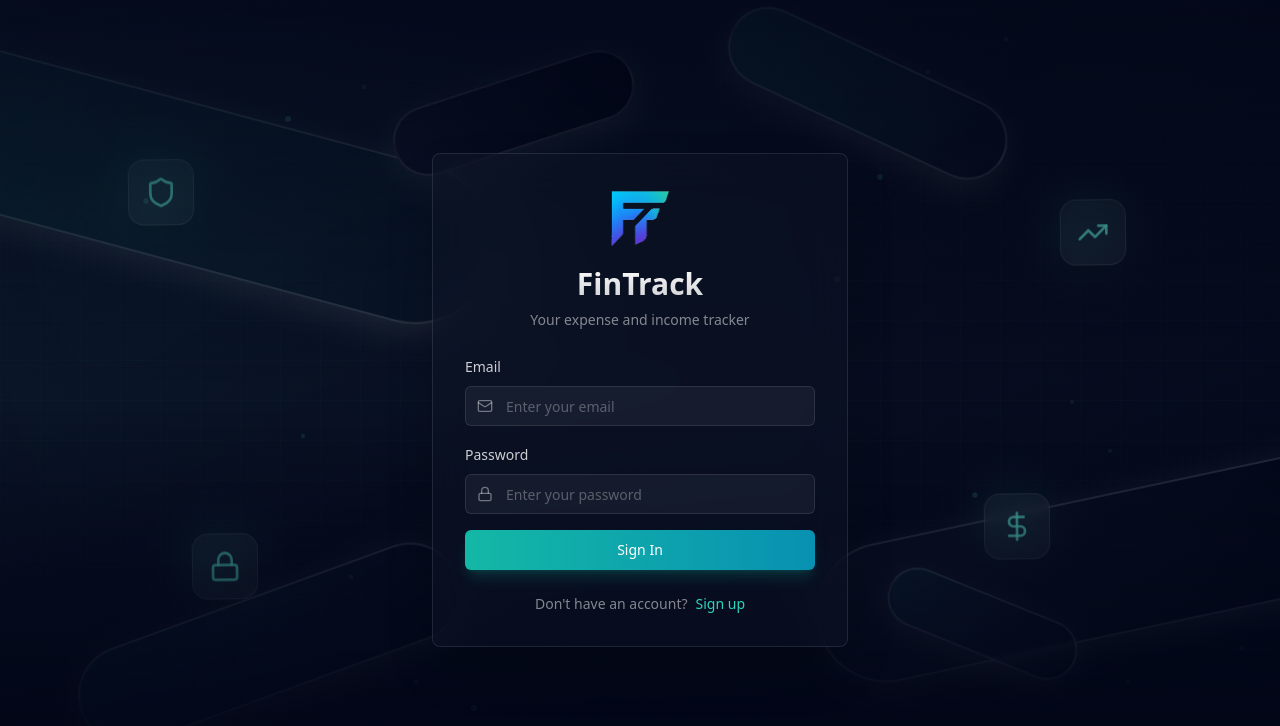
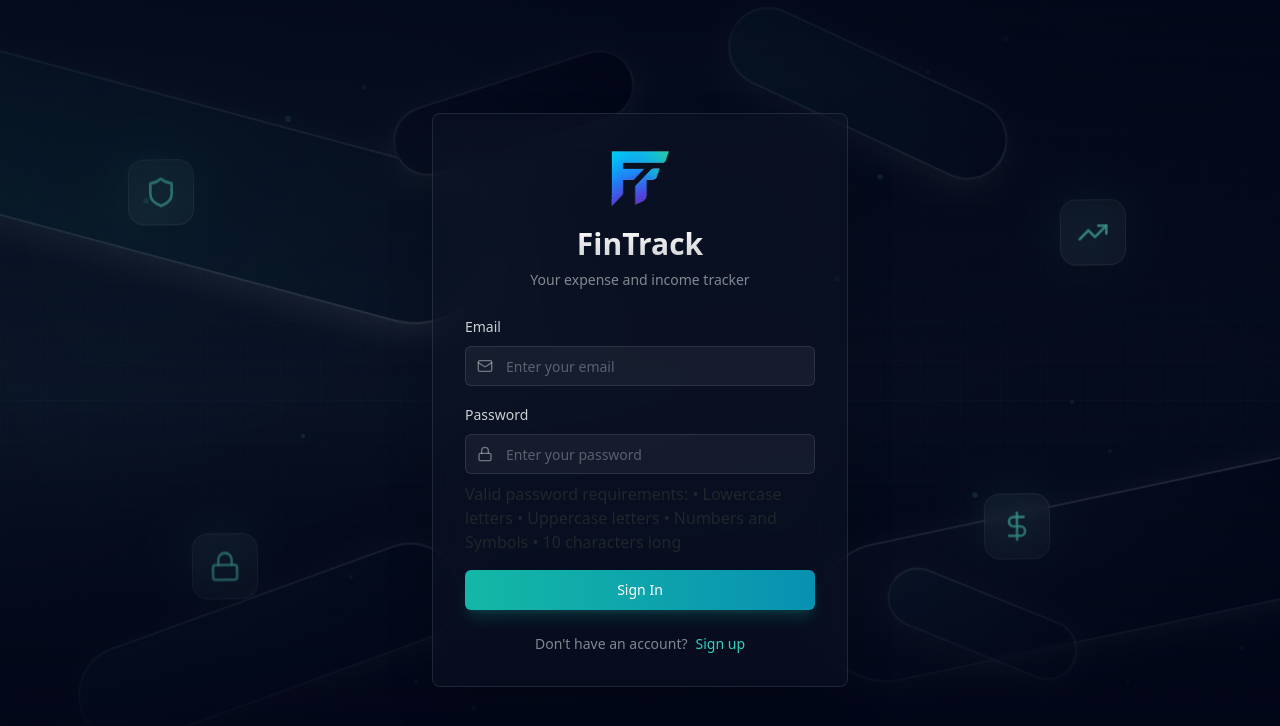
Before and after one commit to DiegoDoug/stipend-savvy-funds, a React (Vite) app: page /auth in a window 1280 px wide. Shown: the top 726 px of the page. Built offline with nearby package versions, Linux system fonts and the light colour scheme.

Commit message:
Code edited in Lovable Code Editor

```diff
--- a/src/pages/Auth.tsx
+++ b/src/pages/Auth.tsx
@@ -387,6 +387,11 @@ export default function Auth() {
                     required
                   />
                 </div>
+                <div>
+                  {" "}
+                  Valid password requirements: • Lowercase letters • Uppercase letters • Numbers and Symbols • 10
+                  characters long
+                </div>
               </div>
 
               <Button
```
